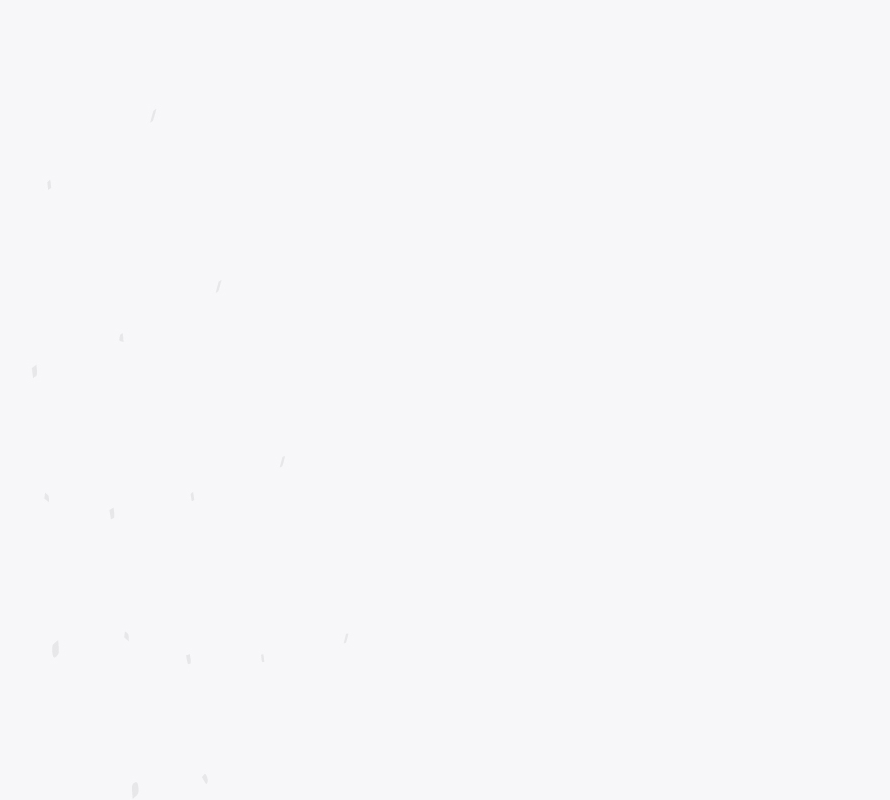
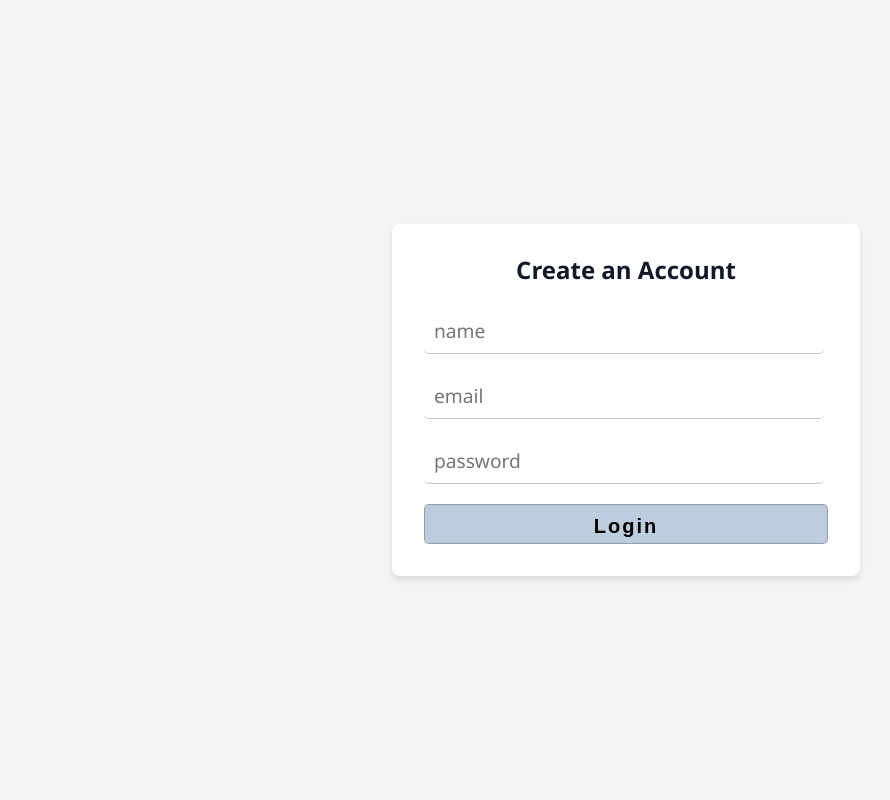
Before and after one commit to mastercelta/lp2-taller5, a React (Vite) app in the folder web/app/: page /register in a window 1280 px wide. Before the commit this address had no page. Shown: the whole page, without its empty margins (14-904 px from the left). Built offline with nearby package versions, Linux system fonts and the light colour scheme.

Commit message:
Register views and route

```diff
--- a/web/app/index.html
+++ b/web/app/index.html
@@ -1,9 +1,9 @@
-<!doctype html>
+<!DOCTYPE html>
 <html lang="en">
   <head>
     <meta charset="UTF-8" />
     <link rel="icon" type="ico" href="./favicon.ico" />
-    <link rel="stylesheet" href="./src/styles.css">
+    <link rel="stylesheet" href="./src/styles.css" />
     <meta name="viewport" content="width=device-width, initial-scale=1.0" />
     <title>Blog</title>
   </head>
--- a/web/app/src/components/Post.jsx
+++ b/web/app/src/components/Post.jsx
@@ -1,6 +1,5 @@
 import React from "react";
 import PropTypes from "prop-types";
-import Pagination from "./Pagination";
 
 const Post = ({props}) => {
   return (
--- a/web/app/src/customhook/usePost.js
+++ b/web/app/src/customhook/usePost.js
@@ -0,0 +1,4 @@
+const usePost = () => {
+
+}
+export default usePost
--- a/web/app/src/main.jsx
+++ b/web/app/src/main.jsx
@@ -3,9 +3,12 @@ import {BrowserRouter, Routes, Route} from "react-router";
 import "./screens/styles/styles.css";
 import "./screens/styles/login.css";
 import "./screens/styles/postStyles.css";
+import './screens/styles/Register.css'
+
 import Blogs from "./screens/Blogs.jsx";
 import Login from "./screens/Login.jsx";
 import ReadPost from "./screens/ReadPost.jsx";
+import Register from "./screens/Register.jsx";
 
 createRoot(document.getElementById("root")).render(
   <BrowserRouter>
@@ -13,6 +16,7 @@ createRoot(document.getElementById("root")).render(
       <Route path="login" element={<Login />} />
       <Route path="blog" element={<Blogs />} />
       <Route path="read_post" element={<ReadPost />} />
+      <Route path="register" element={<Register />} />
     </Routes>
   </BrowserRouter>,
 );
--- /dev/null
+++ b/web/app/src/screens/Register.jsx
@@ -0,0 +1,49 @@
+import {useState} from "react";
+import Button from "../components/Button.jsx";
+import TextInput from "../components/TextInput.jsx";
+import usePost from "../customhook/usePost.js";
+
+export default function Register() {
+  const [name, setName] = useState("");
+  const [email, setEmail] = useState("");
+  const [password, setPassword] = useState("");
+
+  return (
+    <div className="register-container">
+      <div className="form-card">
+        <div className="form-header">
+          <h2>Create an Account</h2>
+        </div>
+        <form
+          onSubmit={(e) => {
+            e.preventDefault();
+            // submit();
+          }}
+        >
+          <TextInput
+            onChange={(e) => setName(e.target.value)}
+            styles={"login-input"}
+            placeholder="name"
+            type="text"
+            required
+          />
+          <TextInput
+            onChange={(e) => setEmail(e.target.value)}
+            styles={"login-input"}
+            placeholder="email"
+            type="text"
+            required
+          />
+          <TextInput
+            onChange={(e) => setPassword(e.target.value)}
+            styles={"login-input"}
+            placeholder="password"
+            type="password"
+            required
+          />
+          <Button styles={"login-button"} type={"submit"} title="Login" />
+        </form>
+      </div>
+    </div>
+  );
+}
--- /dev/null
+++ b/web/app/src/screens/styles/Register.css
@@ -0,0 +1,116 @@
+.register-container {
+  display: flex;
+  flex-direction: column;
+  align-items: center;
+  justify-content: center;
+  min-height: 100vh;
+  background-color: #f3f4f6;
+  font-family: "Segoe UI", Tahoma, Geneva, Verdana, sans-serif;
+}
+
+.form-card {
+
+  padding: 32px;
+  margin: 0 auto;
+  background-color: white;
+  border-radius: 8px;
+  box-shadow: 0 4px 6px rgba(0, 0, 0, 0.1);
+}
+
+.form-header {
+  text-align: center;
+  margin-bottom: 24px;
+}
+
+.form-header h2 {
+  margin-top: 0;
+  font-size: 24px;
+  font-weight: 700;
+  color: #111827;
+}
+
+.success-message {
+  padding: 16px;
+  margin-bottom: 16px;
+  font-size: 14px;
+  color: #047857;
+  background-color: #d1fae5;
+  border-radius: 8px;
+}
+
+.registration-form {
+  margin-top: 24px;
+}
+
+.form-fields {
+  margin-bottom: 24px;
+}
+
+.form-group {
+  margin-bottom: 16px;
+}
+
+.form-group label {
+  display: block;
+  margin-bottom: 4px;
+  font-size: 14px;
+  font-weight: 500;
+  color: #374151;
+}
+
+.form-group input {
+  display: block;
+  width: 100%;
+  padding: 8px 12px;
+  font-size: 14px;
+  border: 1px solid #d1d5db;
+  border-radius: 6px;
+  background-color: white;
+  box-shadow: 0 1px 2px rgba(0, 0, 0, 0.05);
+  box-sizing: border-box;
+}
+
+.form-group input:focus {
+  outline: none;
+  border-color: #6366f1;
+  box-shadow: 0 0 0 3px rgba(99, 102, 241, 0.2);
+}
+
+.input-error {
+  border-color: #ef4444 !important;
+}
+
+.error-message {
+  margin-top: 4px;
+  font-size: 12px;
+  color: #ef4444;
+}
+
+.form-action {
+  margin-top: 24px;
+}
+
+.register-button {
+  display: flex;
+  justify-content: center;
+  width: 100%;
+  padding: 10px 16px;
+  font-size: 14px;
+  font-weight: 500;
+  color: white;
+  background-color: #4f46e5;
+  border: none;
+  border-radius: 6px;
+  cursor: pointer;
+  box-shadow: 0 1px 2px rgba(0, 0, 0, 0.05);
+  transition: background-color 0.2s ease;
+}
+
+.register-button:hover {
+  background-color: #4338ca;
+}
+
+.register-button:focus {
+  outline: none;
+  box-shadow: 0 0 0 3px rgba(99, 102, 241, 0.5);
+}
```
Also changed, not shown: 1 other file (tests, documents, lock files or other folders).
